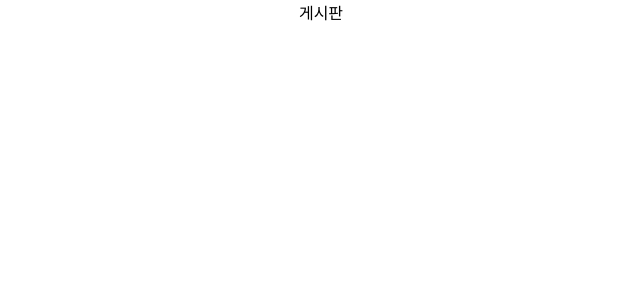
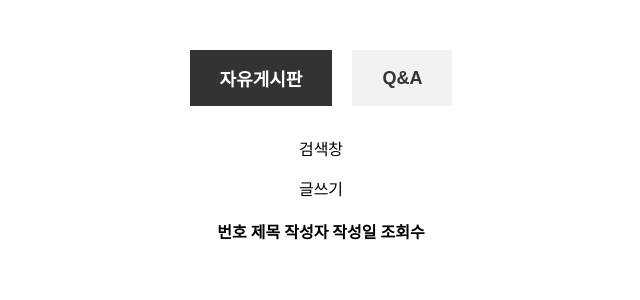
Before and after one commit to Dumbaya/Capstone, a React (Create React App) app: page /Board in a window 1280 px wide. Shown: the top 300 px of the page, without its empty margins (319-959 px from the left). Built offline with nearby package versions, Linux system fonts and the light colour scheme.

Commit message:
게시판 초안

```diff
--- a/src/css/Board.css
+++ b/src/css/Board.css
@@ -0,0 +1,67 @@
+.board-container {
+    display: flex;
+    flex-direction: column;
+    align-items: center;
+    justify-content: center;
+    margin-top: 50px;
+  }
+
+  .tab-container {
+    display: flex;
+    justify-content: center;
+  }
+
+  .tab-btn {
+    font-size: 18px;
+    font-weight: 600;
+    border: none;
+    padding: 15px 30px;
+    background-color: #f2f2f2;
+    color: #333;
+    cursor: pointer;
+    margin: 0 10px;
+    transition: all 0.3s ease;
+  }
+
+  .tab-btn:hover {
+    background-color: #d9d9d9;
+  }
+
+  .active {
+    background-color: #333;
+    color: #fff;
+  }
+
+  .board {
+    margin-top: 30px;
+    width: 100%;
+    max-width: 800px;
+  }
+
+  .free-board {
+    justify-content: center;
+  }
+
+  .qna-board {
+    justify-content: center;
+  }
+
+  .board-search{
+    display: block;
+    margin-bottom: 1em;
+  }
+
+  .board-write{
+    display: block;
+    margin-bottom: 1em;
+  }
+
+  .freeboard-table{
+    display: flex;
+    justify-content: center;
+  }
+
+  .qaboard-table{
+    display: flex;
+    justify-content: center;
+  }
--- a/src/pages/Board.js
+++ b/src/pages/Board.js
@@ -1,11 +1,68 @@
-import React from "react";
+import React, { useState } from "react";
+import "../css/Board.css";
 
 function Board() {
+    const [tab, setTab] = useState("free");
+
     return (
-        <div className="Board">
-            게시판
+        <div className="board-container">
+            <div className="tab-container">
+                <button
+                    className={`tab-btn ${tab === "free" ? "active" : ""}`}
+                    onClick={() => setTab("free")}
+                >
+                자유게시판
+                </button>
+                <button
+                    className={`tab-btn ${tab === "qna" ? "active" : ""}`}
+                    onClick={() => setTab("qna")}
+                >
+                Q&A
+                </button>
+            </div>
+            {tab === "free" ? (
+            <div className="board free-board">
+                <div class="board-search">
+                    검색창
+                </div>
+                <div class="board-write">
+                    글쓰기
+                </div>
+                <table class="freeboard-table">
+                    <thead>
+                        <tr>
+                            <th>번호</th>
+                            <th>제목</th>
+                            <th>작성자</th>
+                            <th>작성일</th>
+                            <th>조회수</th>
+                        </tr>
+                    </thead>
+                </table>
+            </div>
+            ) : (
+            <div className="board qna-board">
+                <div class="board-search">
+                    검색창
+                </div>
+                <div class="board-write">
+                    글쓰기
+                </div>
+                <table class="qaboard-table">
+                        <thead>
+                            <tr>
+                                <th>번호</th>
+                                <th>제목</th>
+                                <th>작성자</th>
+                                <th>작성일</th>
+                                <th>조회수</th>
+                            </tr>
+                        </thead>
+                    </table>
+            </div>
+            )}
         </div>
-    )
+  );
 }
 
 export default Board;
```
